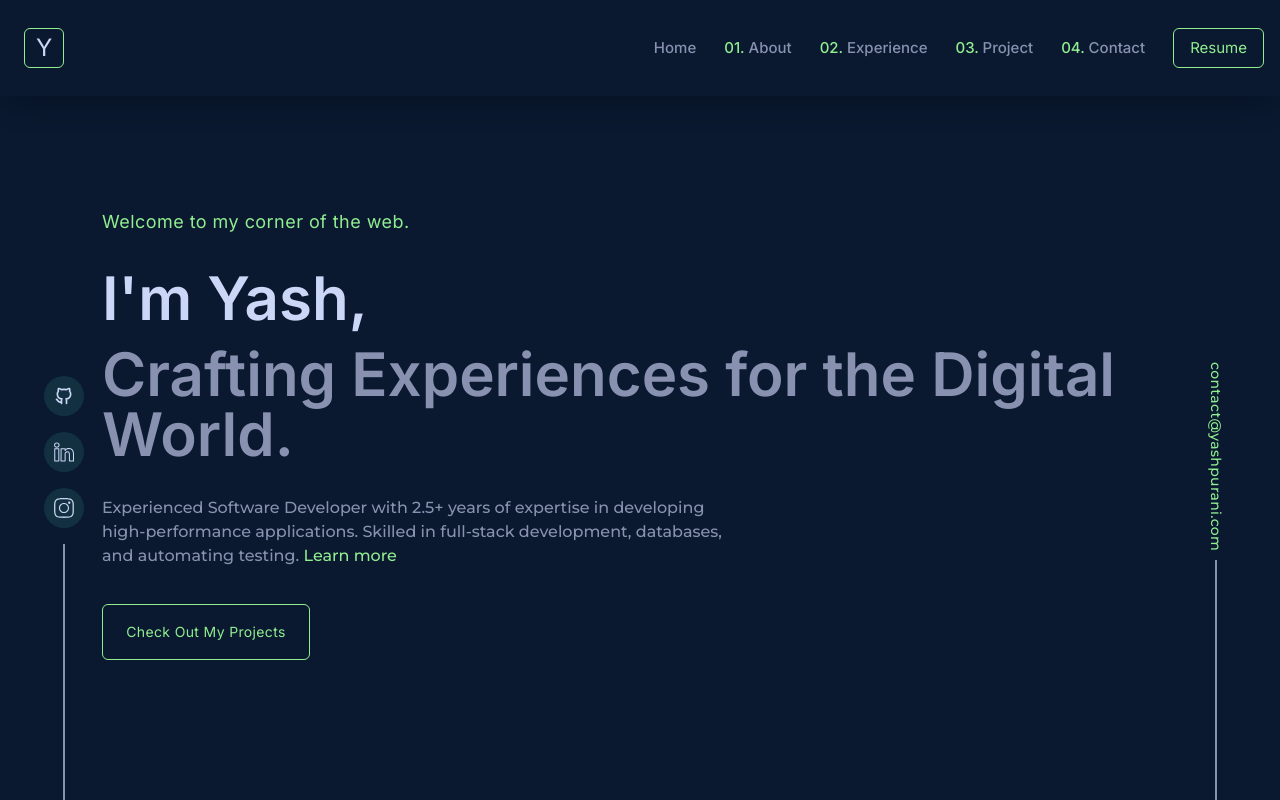
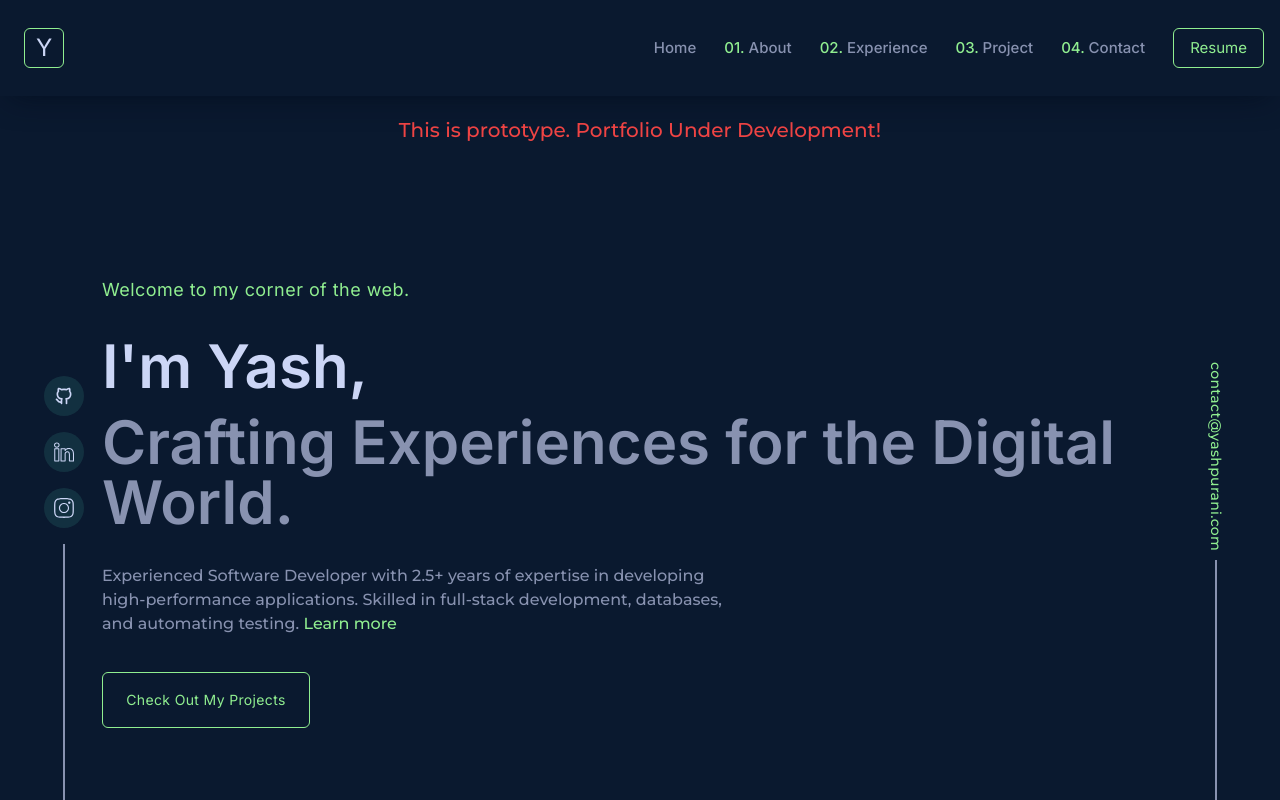
Before and after one commit to yash-js/Portfolio, a Next.js app: page / in a window 1280 px wide. Built offline with nearby package versions, Linux system fonts and the light colour scheme.

Commit message:
Prototype note added

```diff
--- a/pages/index.tsx
+++ b/pages/index.tsx
@@ -19,6 +19,9 @@ export default function Home() {
       </Head>
       <main className="w-full h-screen font-bodyFont bg-bodyColor text-textLight overflow-x-hidden overflow-y-scroll ">
         <Navbar />
+        <p className='p-5 text-center text-xl text-red-500'>
+          This is prototype. Portfolio Under Development!
+        </p>
         <div className="w-full h-[88vh] xl:flex items-center gap-20 justify-between">
 
           <motion.div
```
